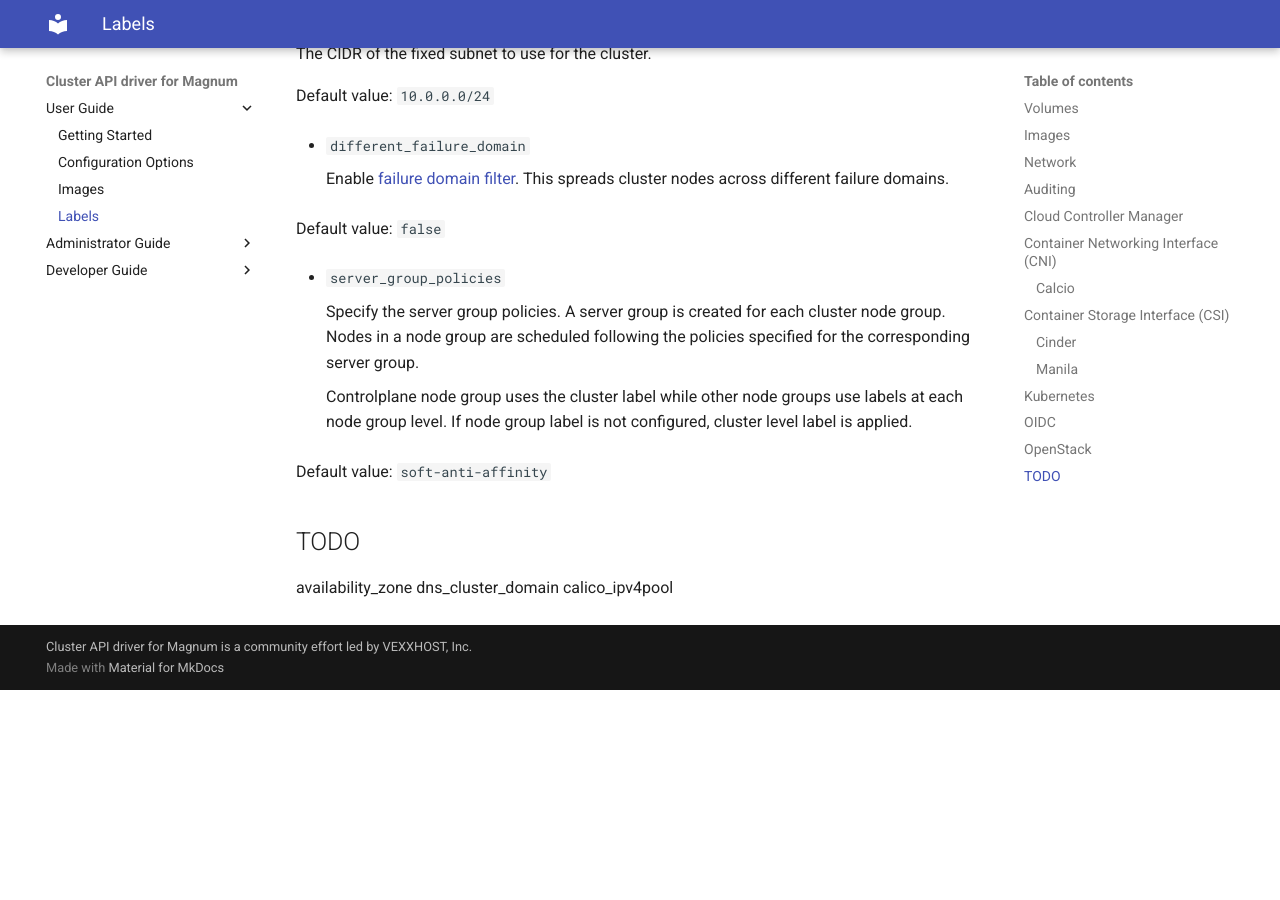
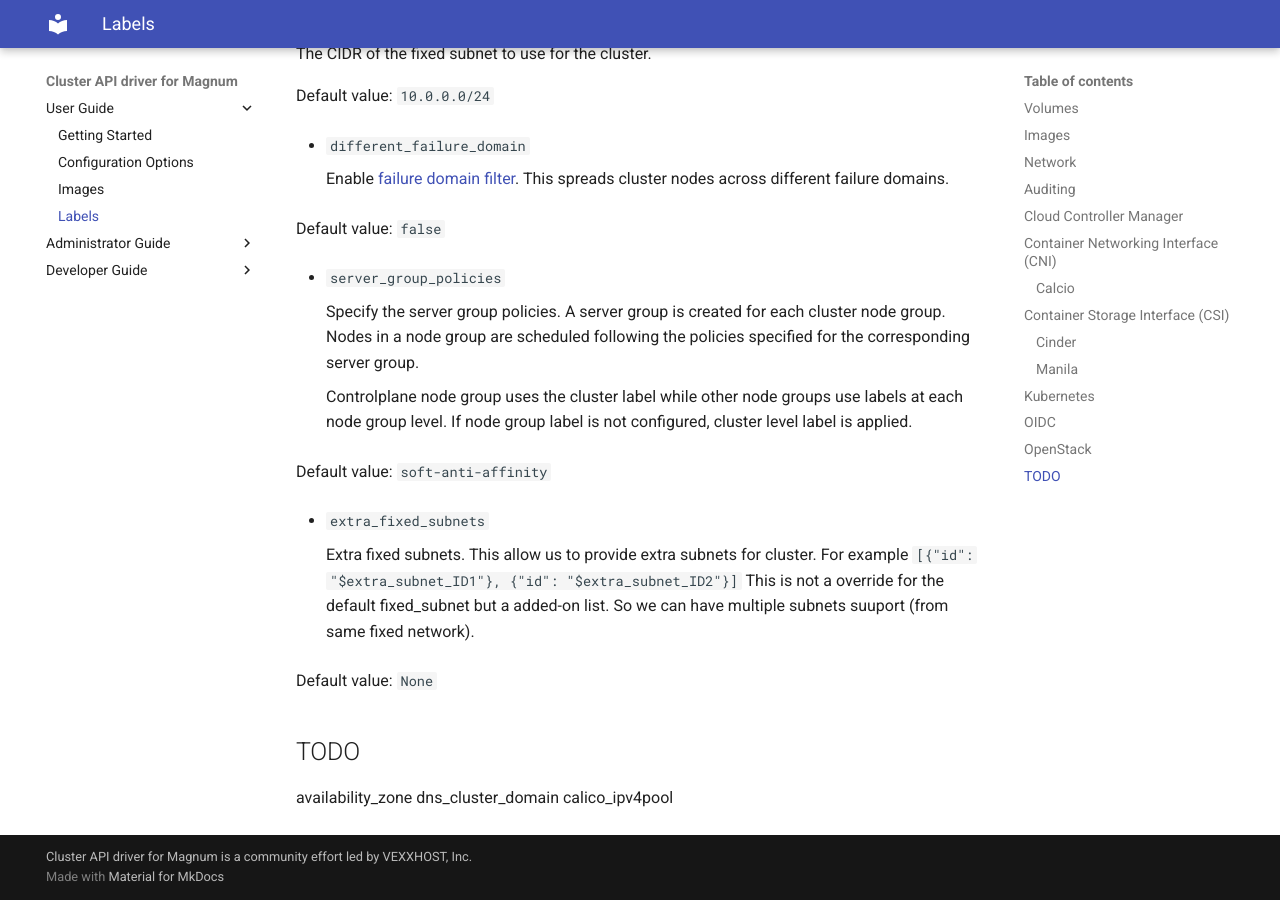
Before and after one commit to vexxhost/magnum-cluster-api, an MkDocs documentation site: the page built from docs/user/labels.md, in a window 1280 px wide and 900 px high, scrolled down 6280 px. Built offline with MkDocs 1.6.1 and Material for MkDocs 9.7.7, drawn with Linux system fonts in a browser that asks for light colours; before the commit the page ends 6970 px from its top, so only the background shows below that.

Commit message:
Add docs for `extra_fixed_subnets`

```diff
--- a/docs/user/labels.md
+++ b/docs/user/labels.md
@@ -298,6 +298,15 @@ is often accomplished by deploying a driver on each node.
 
    Default value: `soft-anti-affinity`
 
+* `extra_fixed_subnets`
+
+    Extra fixed subnets. This allow us to provide extra subnets for cluster.
+    For example `[{"id": "$extra_subnet_ID1"}, {"id": "$extra_subnet_ID2"}]`
+    This is not a override for the default fixed_subnet but a added-on list.
+    So we can have multiple subnets suuport (from same fixed network).
+
+   Default value: `None`
+
 ## TODO
 
 availability_zone
```
